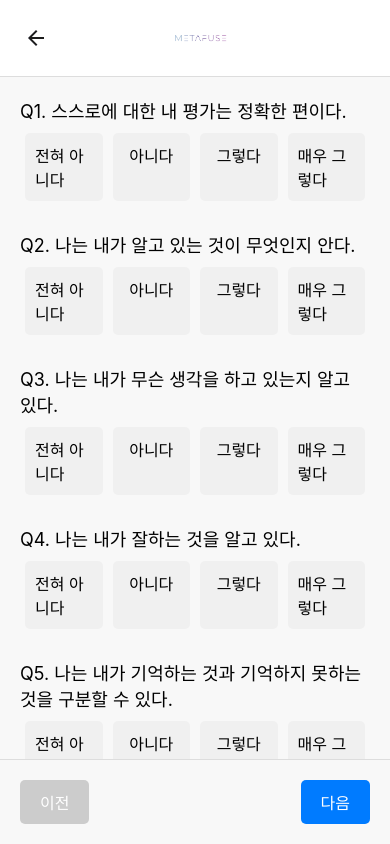
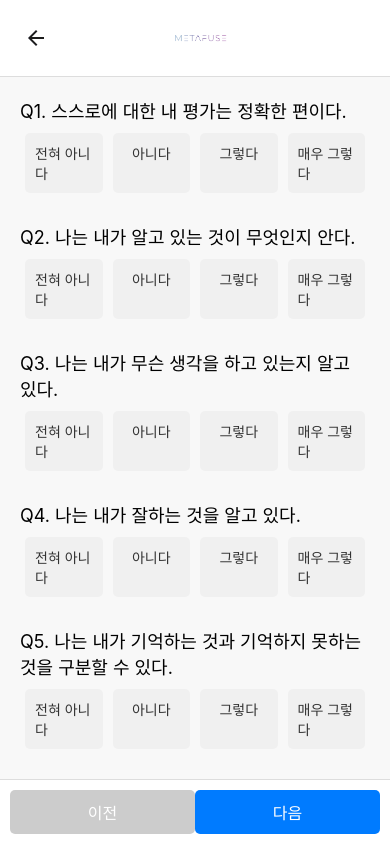
Before and after one commit to METAFUSE-AI/frontend, a React Native app: screen /TestPage in a window 390 px wide. Built offline with nearby package versions, Linux system fonts and the light colour scheme.

Commit message:
test데이터 전송 완료

```diff
--- a/package.json
+++ b/package.json
@@ -13,7 +13,7 @@
     "@react-navigation/bottom-tabs": "^6.5.20",
     "@react-navigation/native": "^6.1.17",
     "@react-navigation/native-stack": "^6.9.26",
-    "axios": "^1.7.2",
+    "axios": "^1.7.3",
     "expo": "~51.0.14",
     "expo-status-bar": "~1.12.1",
     "react": "18.2.0",
--- a/screen/TestPage.js
+++ b/screen/TestPage.js
@@ -1,13 +1,7 @@
 import React, { useState, useRef, useEffect } from "react";
-import {
-  View,
-  StyleSheet,
-  Text,
-  TouchableOpacity,
-  ScrollView,
-  Image,
-} from "react-native";
+import { View, StyleSheet, Text, TouchableOpacity, ScrollView, Image } from "react-native";
 import { HeaderBackButton } from "@react-navigation/elements";
+import { createTest } from '../components/Api/'; // api.js에서 createTest 함수 임포트
 
 import HeaderLogo from "../assets/images/headerLogo.png";
 
@@ -37,7 +31,6 @@ const questions = [
   "나는 어려운 상황에 처했을 때 여러 가지 해결 방법을 고려한다.",
   "나는 내 결정이 다른 사람에게 미칠 영향을 생각한다.",
 ];
-
 const TestPage = ({ navigation }) => {
   const [currentPage, setCurrentPage] = useState(1);
   const [answers, setAnswers] = useState({});
@@ -48,16 +41,6 @@ const TestPage = ({ navigation }) => {
       headerShown: false,
     });
   }, [navigation]);
-
-  const createTest = (testData) => {
-    return fetch('http://localhost:8080/tests', { // 실제 API URL로 변경
-      method: 'POST',
-      headers: {
-        'Content-Type': 'application/json',
-      },
-      body: JSON.stringify(testData),
-    }).then((response) => response.json());
-  };
 
   const renderQuestion = (questionIndex) => {
     const questionNumber = (currentPage - 1) * 6 + questionIndex + 1;
@@ -83,7 +66,6 @@ const TestPage = ({ navigation }) => {
                     [questionNumber]: index,
                   };
                   setAnswers(updatedAnswers);
-                  console.log(`Q${questionNumber} 점수: ${index}`);
                 }}
               >
                 <Text style={styles.answerText}>{option}</Text>
@@ -104,15 +86,14 @@ const TestPage = ({ navigation }) => {
         (sum, value) => sum + value,
         0
       );
-      console.log("테스트 제출:", answers);
-      console.log("총점:", totalScore);
-
-      // 테스트 데이터 전송
+      const now = new Date().toISOString();
       const testData = {
-        member: { memberId: 1 }, // 임시 memberId
+        member: { memberId: 1 },
         testScore: totalScore,
         question: JSON.stringify(answers),
-        testDate: new Date().toISOString(),
+        testDate: now,
+        createdAt: now,
+        updatedAt: now,
       };
 
       createTest(testData)
@@ -140,18 +121,12 @@ const TestPage = ({ navigation }) => {
         <Image source={HeaderLogo} style={styles.headerLogo} />
         <View style={{ width: 40 }} /> {/* Placeholder for alignment */}
       </View>
-      <ScrollView
-        ref={scrollViewRef}
-        contentContainerStyle={styles.scrollViewContent}
-      >
+      <ScrollView ref={scrollViewRef} contentContainerStyle={styles.scrollViewContent}>
         {Array.from({ length: 6 }, (_, i) => renderQuestion(i))}
       </ScrollView>
       <View style={styles.footer}>
         <TouchableOpacity
-          style={[
-            styles.navigationButton,
-            currentPage === 1 && styles.disabledButton,
-          ]}
+          style={[styles.navigationButton, currentPage === 1 && styles.disabledButton]}
           onPress={handlePreviousPage}
           disabled={currentPage === 1}
         >
@@ -213,21 +188,23 @@ const styles = StyleSheet.create({
     marginHorizontal: 5,
   },
   selectedAnswer: {
-    backgroundColor: "#c0e8ff",
+    backgroundColor: "#007bff",
   },
   answerText: {
-    fontSize: 16,
+    color: "#333",
   },
   footer: {
     flexDirection: "row",
     justifyContent: "space-between",
-    padding: 20,
+    padding: 10,
+    backgroundColor: "#ffffff",
     borderTopWidth: 1,
     borderTopColor: "#ddd",
   },
   navigationButton: {
+    flex: 1,
+    alignItems: "center",
     paddingVertical: 10,
-    paddingHorizontal: 20,
     backgroundColor: "#007bff",
     borderRadius: 5,
   },
```
Also changed, not shown: components/Api.js (+13 -6 lines), components/Express.js (added, +19 -0 lines), 1 other file (tests, documents, lock files or other folders).
